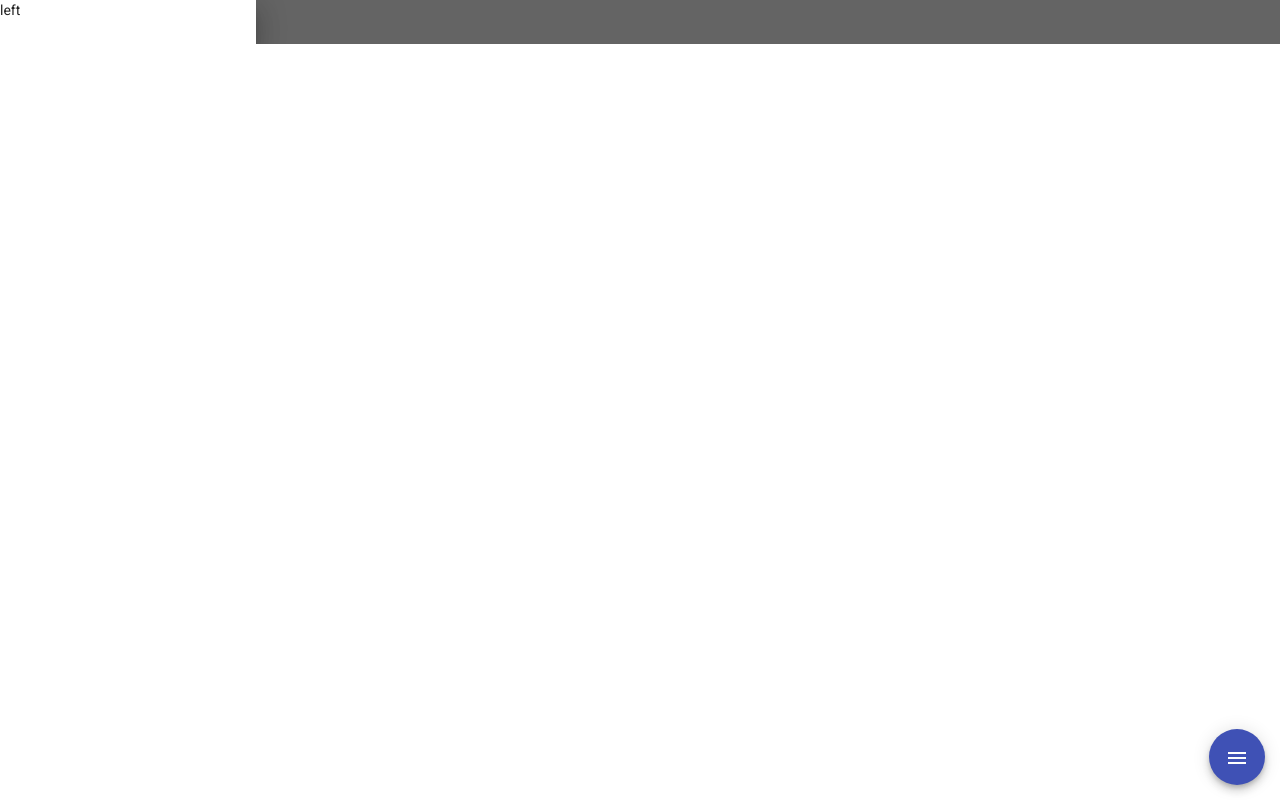
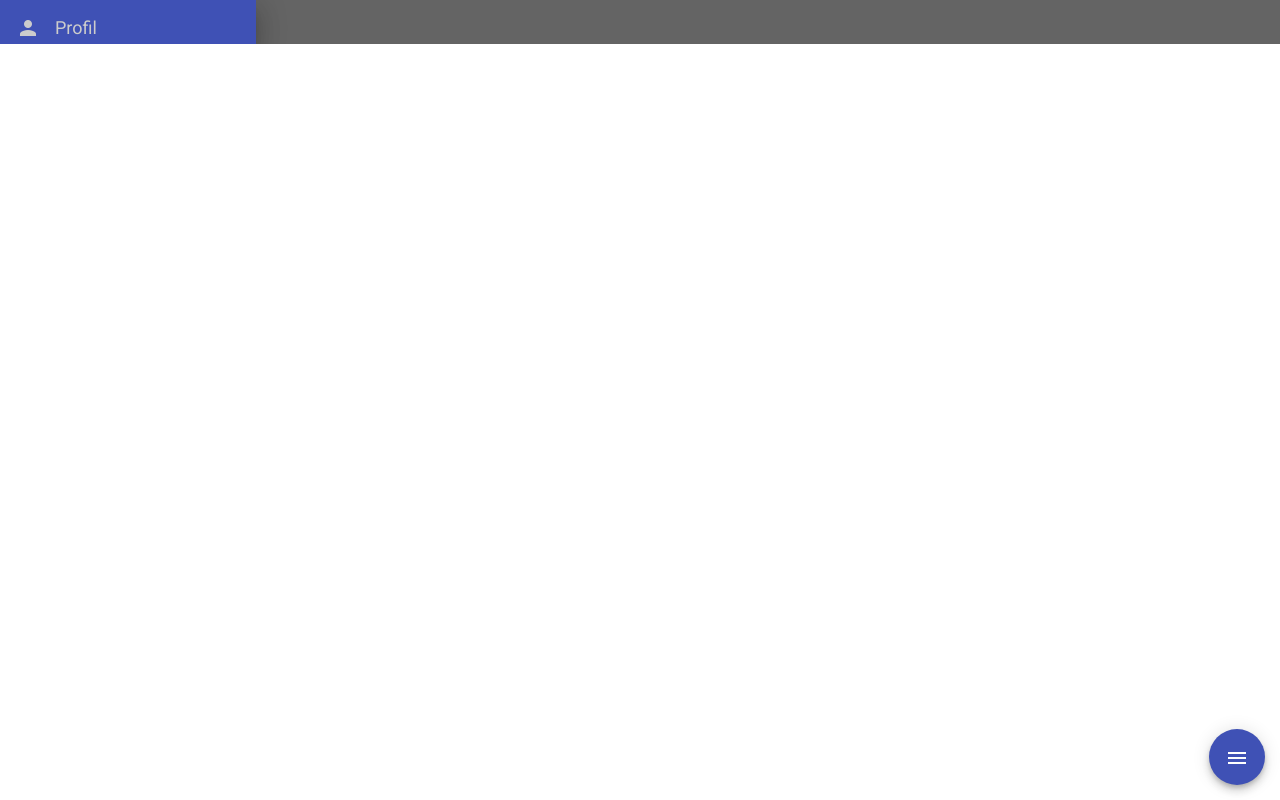
Before and after one commit to PixDay/League-of-Merline, an Angular app in the folder Web/: page /home in a window 1280 px wide. Both pictures are taken after a click on the button "menu". Built offline with nearby package versions, Linux system fonts and the light colour scheme.

Commit message:
[MODIFIED] - Change the templated home components

```diff
--- a/Web/src/app/components/home/home.component.css
+++ b/Web/src/app/components/home/home.component.css
@@ -1,5 +1,6 @@
 mat-drawer {
     width: 20%;
+    background-color: #EEEEEE;
 }
 
 mat-drawer-content {
@@ -14,3 +15,19 @@ mat-drawer-content {
     bottom: 15px;
     right: 15px;
 }
+
+mat-card {
+    background-color: #3f51b5;
+    border-radius: 0%;
+    color: white;
+    font-size: large;
+    cursor: pointer;
+}
+
+mat-card:hover {
+    color: #CCCCCC;
+}
+
+.padding-icon {
+    padding-right: 15px;
+}
--- a/Web/src/app/components/home/home.component.html
+++ b/Web/src/app/components/home/home.component.html
@@ -1,6 +1,9 @@
 <div class="div-full">
     <mat-drawer-container class="sidenav-container" [hasBackdrop]="true" class="div-full">
-        <mat-drawer #drawer>left</mat-drawer>
+        <mat-drawer #drawer>
+            <mat-card fxLayout="row" fxLayoutAlign="start center"><mat-icon class="padding-icon">person</mat-icon> Profil</mat-card>
+            <mat-card fxLayout="row" fxLayoutAlign="start center"><mat-icon class="padding-icon">contacts</mat-icon> Contactes</mat-card>
+        </mat-drawer>
         <mat-drawer-content>
         content
         <button mat-fab color="primary" (click)="drawer.toggle()" class="bottom-icon">
```
